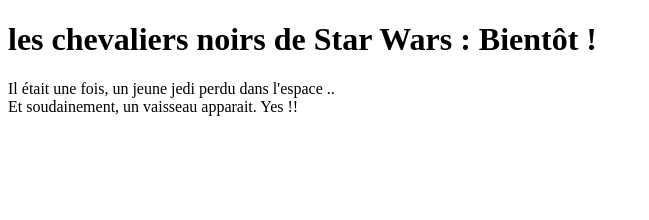
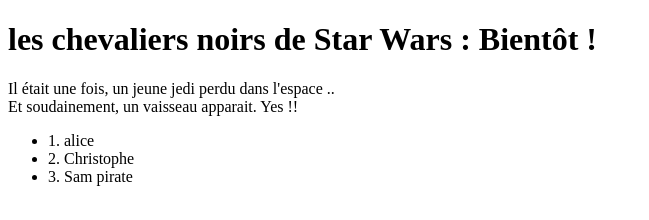
Before and after one commit to MurielleY/Formation-github-discover, a plain HTML site: page index.html in a window 1280 px wide. Shown: the whole page, without its empty margins (0-649 px from the left). Drawn offline with Linux system fonts and the light colour scheme.

Commit message:
feat: ul list ship

```diff
--- a/index.html
+++ b/index.html
@@ -13,5 +13,10 @@
     <div>
         Et soudainement, un vaisseau apparait. Yes !!
     </div>
+    <ul>
+        <li>1. alice</li>
+        <li>2. Christophe</li>
+        <li>3. Sam pirate</li>
+    </ul>
 </body>
 </html>
```
